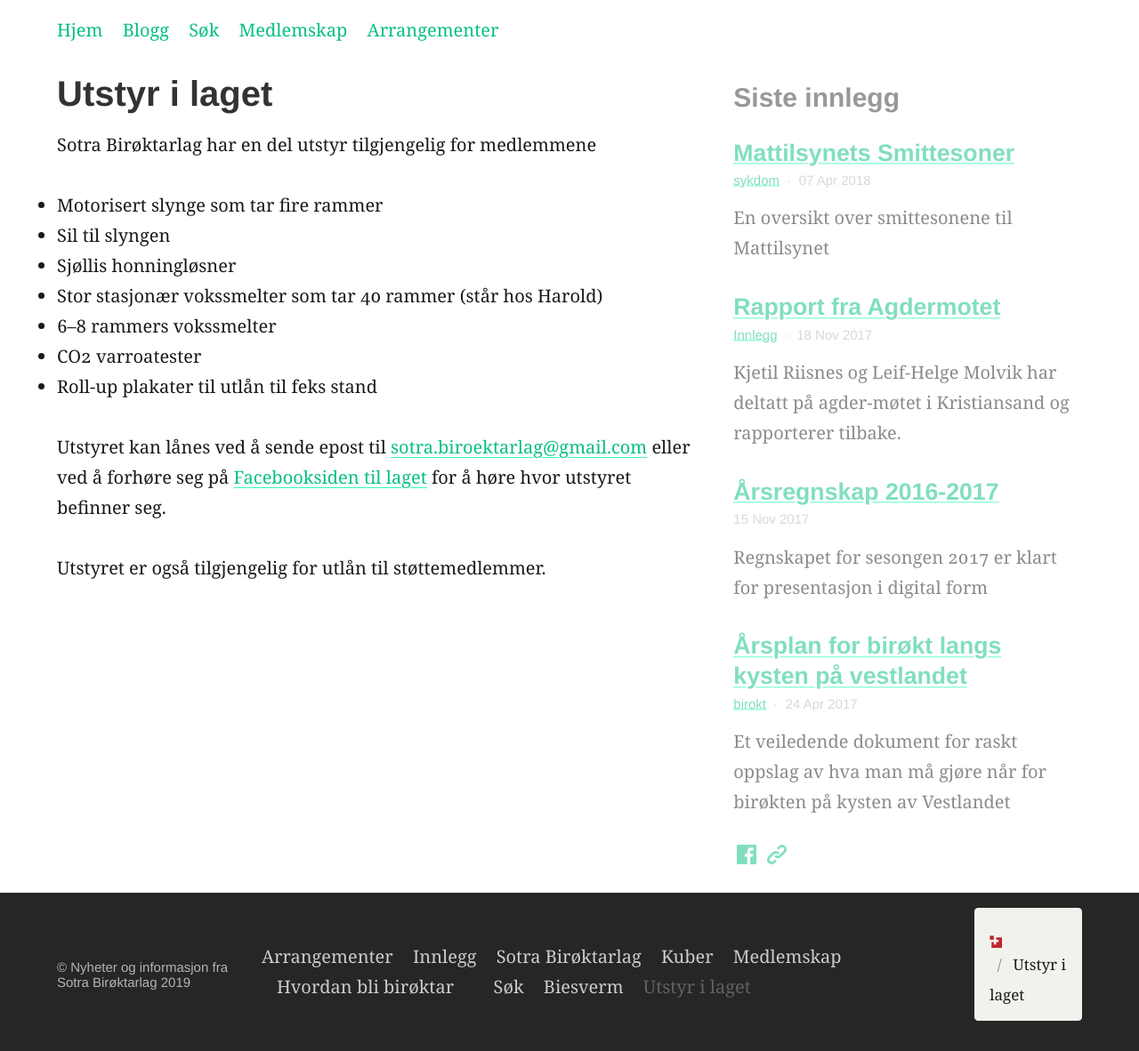
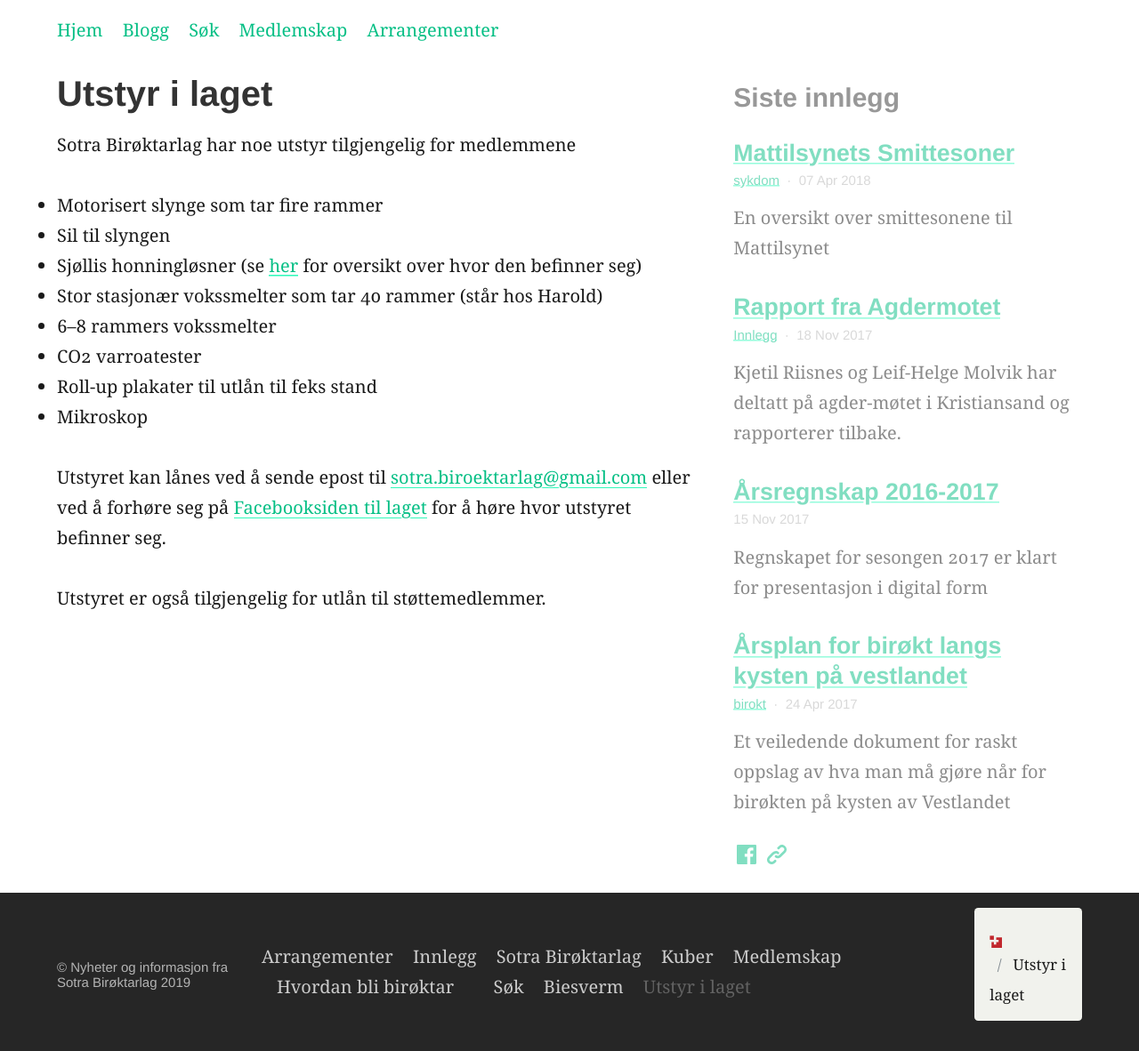
Before and after one commit to SotraBiroktarlag/sotrabirokt, a Jekyll site: the page built from utstyr.md, in a window 1280 px wide. Shown: the whole page at 89% size. Built offline with Jekyll 4.4.1, drawn with Linux system fonts in a browser that asks for light colours.

Commit message:
Link til regneark med oversikt over honningløsner

```diff
--- a/utstyr.md
+++ b/utstyr.md
@@ -3,15 +3,16 @@ title: Utstyr i laget
 layout: page
 ---
 
-Sotra Birøktarlag har en del utstyr tilgjengelig for medlemmene
+Sotra Birøktarlag har noe utstyr tilgjengelig for medlemmene
 
 - Motorisert slynge som tar fire rammer
 - Sil til slyngen
-- Sjøllis honningløsner
+- Sjøllis honningløsner (se [her](https://docs.google.com/spreadsheets/d/1dF04wp7FZcN557cxDxFvVmD0hRrq6gYOzB1u55_0xxI/edit?usp=sharing) for oversikt over hvor den befinner seg)
 - Stor stasjonær vokssmelter som tar 40 rammer (står hos Harold)
 - 6–8 rammers vokssmelter
 - CO2 varroatester
 - Roll-up plakater til utlån til feks stand
+- Mikroskop
 
 Utstyret kan lånes ved å sende epost til  [sotra.biroektarlag@gmail.com](mailto:sotra.biroektarlag@gmail.com) eller ved å forhøre seg på [Facebooksiden til laget](https://www.facebook.com/groups/419165308221828/) for å høre hvor utstyret befinner seg.
 
```
